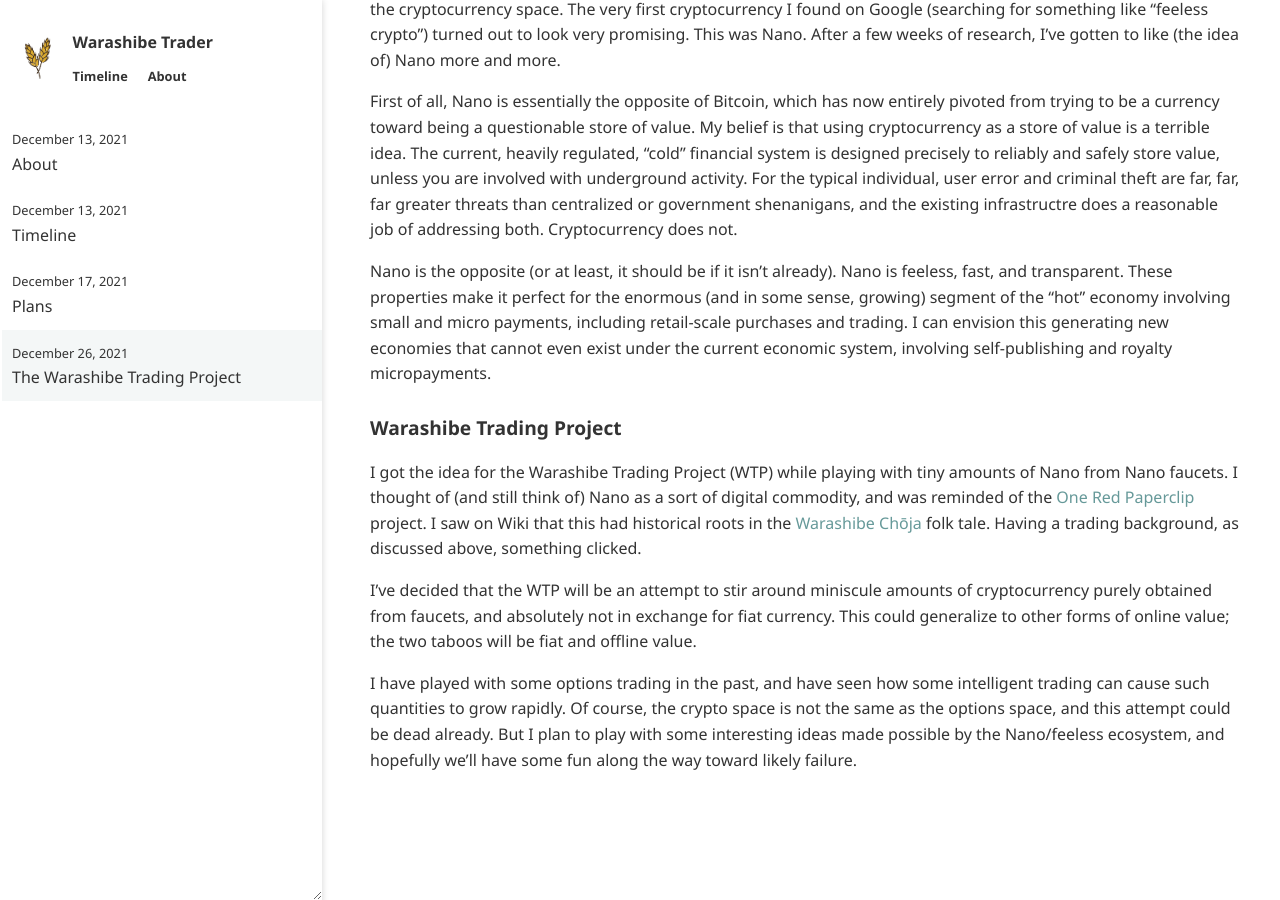
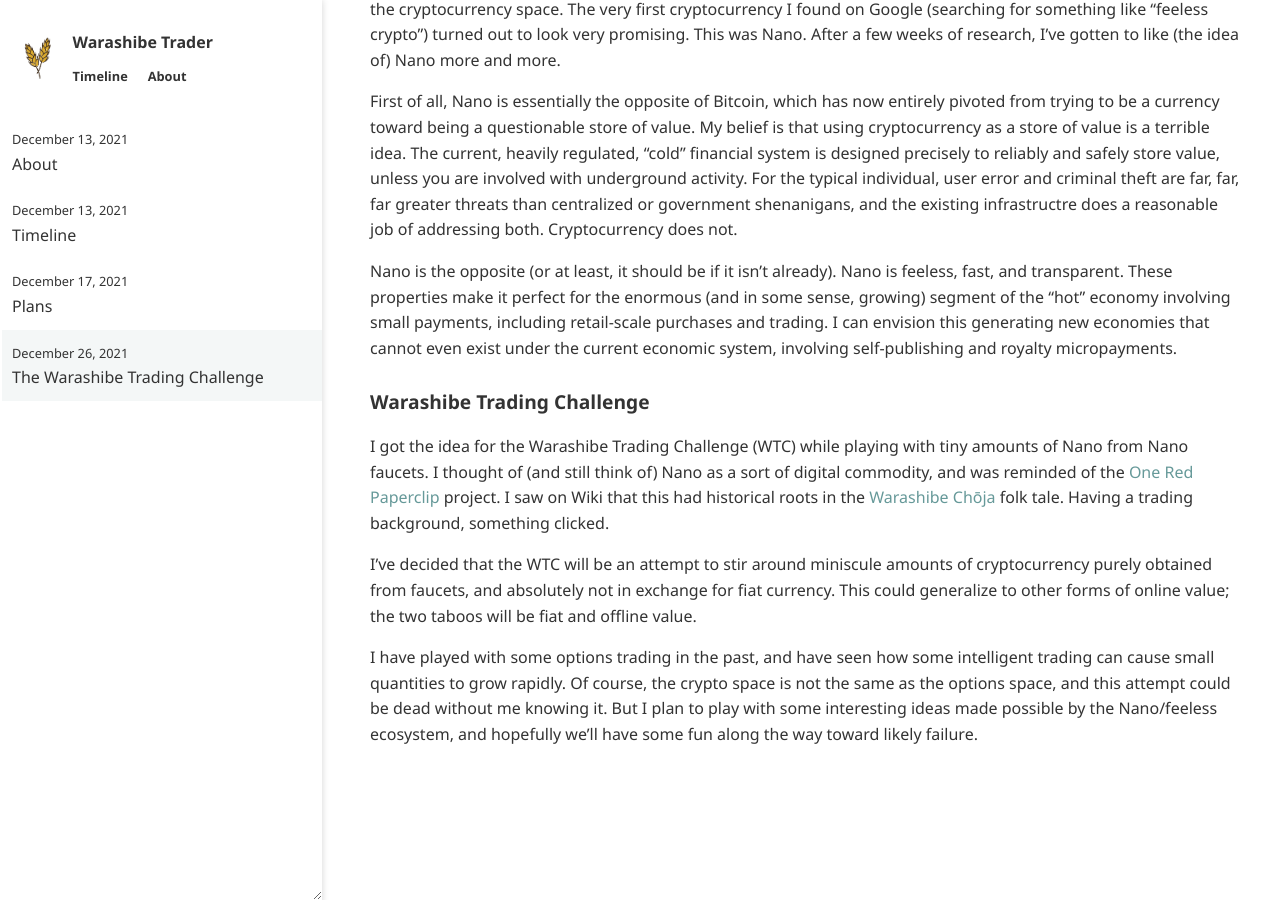
Before and after one commit to warashibetrader/warashibetrader.github.io, a Jekyll site: the page built from _posts/2021-12-26-warashibe-trading-challenge.md, in a window 1280 px wide and 900 px high, scrolled down 733 px. Built offline with Jekyll 4.4.1, drawn with Linux system fonts in a browser that asks for light colours; some of the changed text lies outside the part shown.

Commit message:
Update and rename 2021-12-26-warashibe-trading-project.md to 2021-12-26-warashibe-trading-challenge.md

```diff
--- a/_posts/2021-12-26-warashibe-trading-project.md
+++ b/_posts/2021-12-26-warashibe-trading-challenge.md
@@ -1,5 +1,5 @@
 ---
-title: "The Warashibe Trading Project"
+title: "The Warashibe Trading Challenge"
 ---
 
 > Current holdings: 74691 Nyano and 3.09 Banano. Value: $0.35
@@ -20,12 +20,12 @@
 
 First of all, Nano is essentially the opposite of Bitcoin, which has now entirely pivoted from trying to be a currency toward being a questionable store of value. My belief is that using cryptocurrency as a store of value is a terrible idea. The current, heavily regulated, "cold" financial system is designed precisely to reliably and safely store value, unless you are involved with underground activity. For the typical individual, user error and criminal theft are far, far, far greater threats than centralized or government shenanigans, and the existing infrastructre does a reasonable job of addressing both. Cryptocurrency does not.
 
-Nano is the opposite (or at least, it should be if it isn't already). Nano is feeless, fast, and transparent. These properties make it perfect for the enormous (and in some sense, growing) segment of the "hot" economy involving small and micro payments, including retail-scale purchases and trading. I can envision this generating new economies that cannot even exist under the current economic system, involving self-publishing and royalty micropayments.
+Nano is the opposite (or at least, it should be if it isn't already). Nano is feeless, fast, and transparent. These properties make it perfect for the enormous (and in some sense, growing) segment of the "hot" economy involving small payments, including retail-scale purchases and trading. I can envision this generating new economies that cannot even exist under the current economic system, involving self-publishing and royalty micropayments.
 
-### Warashibe Trading Project
+### Warashibe Trading Challenge
 
-I got the idea for the Warashibe Trading Project (WTP) while playing with tiny amounts of Nano from Nano faucets. I thought of (and still think of) Nano as a sort of digital commodity, and was reminded of the [One Red Paperclip](https://en.wikipedia.org/wiki/One_red_paperclip) project. I saw on Wiki that this had historical roots in the [Warashibe Chōja](https://en.wikipedia.org/wiki/Straw_Millionaire) folk tale. Having a trading background, as discussed above, something clicked.
+I got the idea for the Warashibe Trading Challenge (WTC) while playing with tiny amounts of Nano from Nano faucets. I thought of (and still think of) Nano as a sort of digital commodity, and was reminded of the [One Red Paperclip](https://en.wikipedia.org/wiki/One_red_paperclip) project. I saw on Wiki that this had historical roots in the [Warashibe Chōja](https://en.wikipedia.org/wiki/Straw_Millionaire) folk tale. Having a trading background, something clicked.
 
-I've decided that the WTP will be an attempt to stir around miniscule amounts of cryptocurrency purely obtained from faucets, and absolutely not in exchange for fiat currency. This could generalize to other forms of online value; the two taboos will be fiat and offline value.
+I've decided that the WTC will be an attempt to stir around miniscule amounts of cryptocurrency purely obtained from faucets, and absolutely not in exchange for fiat currency. This could generalize to other forms of online value; the two taboos will be fiat and offline value.
 
-I have played with some options trading in the past, and have seen how some intelligent trading can cause such quantities to grow rapidly. Of course, the crypto space is not the same as the options space, and this attempt could be dead already. But I plan to play with some interesting ideas made possible by the Nano/feeless ecosystem, and hopefully we'll have some fun along the way toward likely failure.
+I have played with some options trading in the past, and have seen how some intelligent trading can cause small quantities to grow rapidly. Of course, the crypto space is not the same as the options space, and this attempt could be dead without me knowing it. But I plan to play with some interesting ideas made possible by the Nano/feeless ecosystem, and hopefully we'll have some fun along the way toward likely failure.
```
